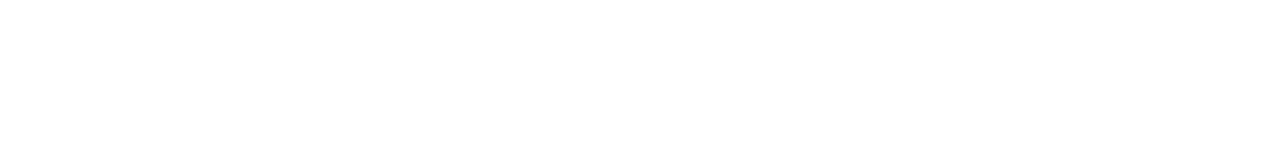
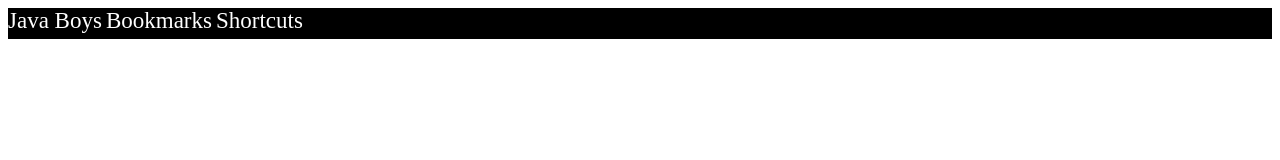
Before and after one commit to javaBoysEL/javaBoysEL.github.io, a plain HTML site: page shortcuts/index.html in a window 1280 px wide. Drawn offline with Linux system fonts and the light colour scheme.

Commit message:
Update index.html

```diff
--- a/shortcuts/index.html
+++ b/shortcuts/index.html
@@ -4,4 +4,13 @@
     <link rel="icon" href="https://avatars.githubusercontent.com/u/260173475?v=4">
     <link rel="stylesheet" href="../styles.css">
   </head>
+  <body>
+    <div id="header">
+      <p>
+        <a class="headerLinks" href="../index.html">Java Boys</a>
+        <a class="headerLinks" href="../bookmarklets/index.html">Bookmarks</a>
+        <a class="headerLinks" href="index.html">Shortcuts</a>
+      </p>
+    </div>
+  </body>
 </html>
```
